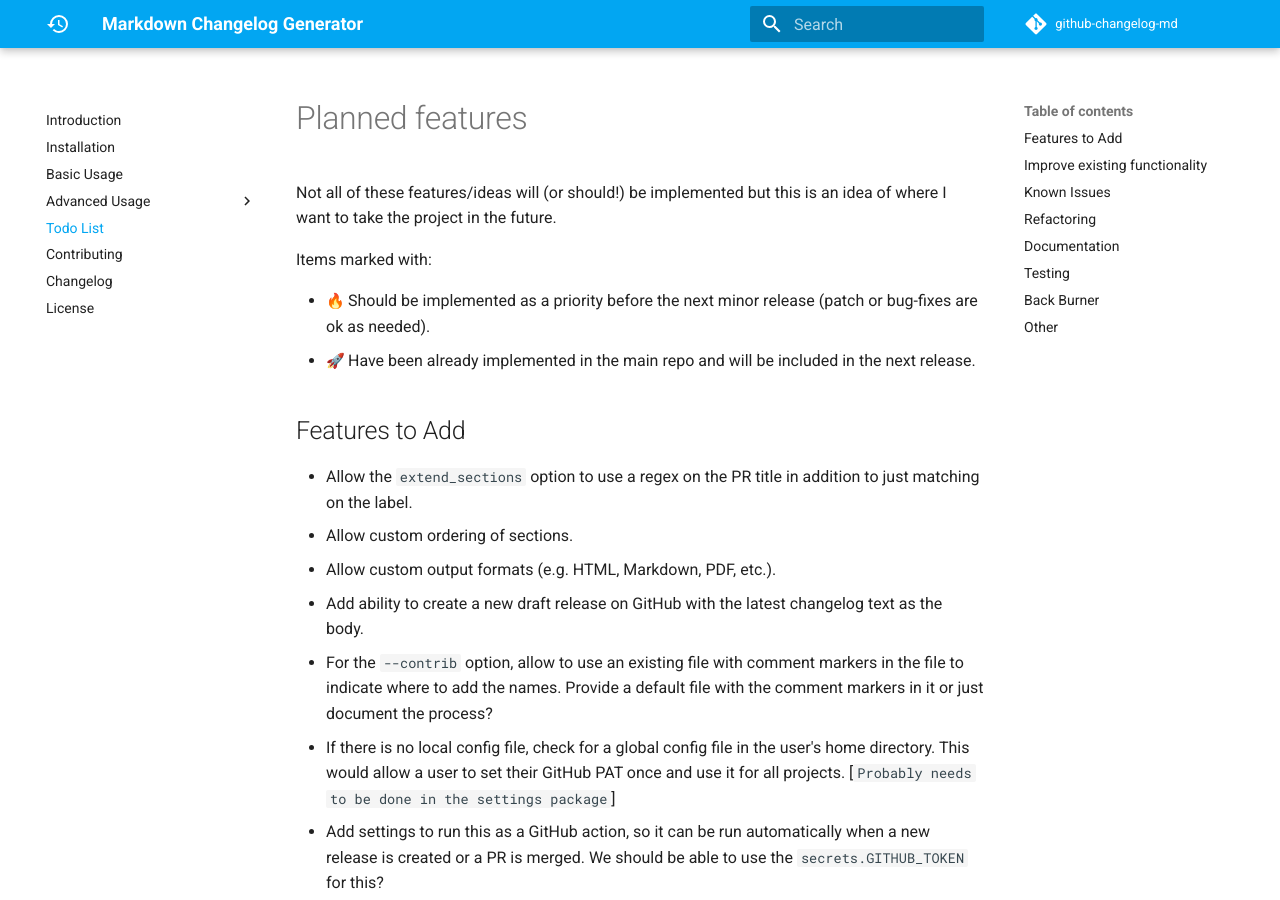
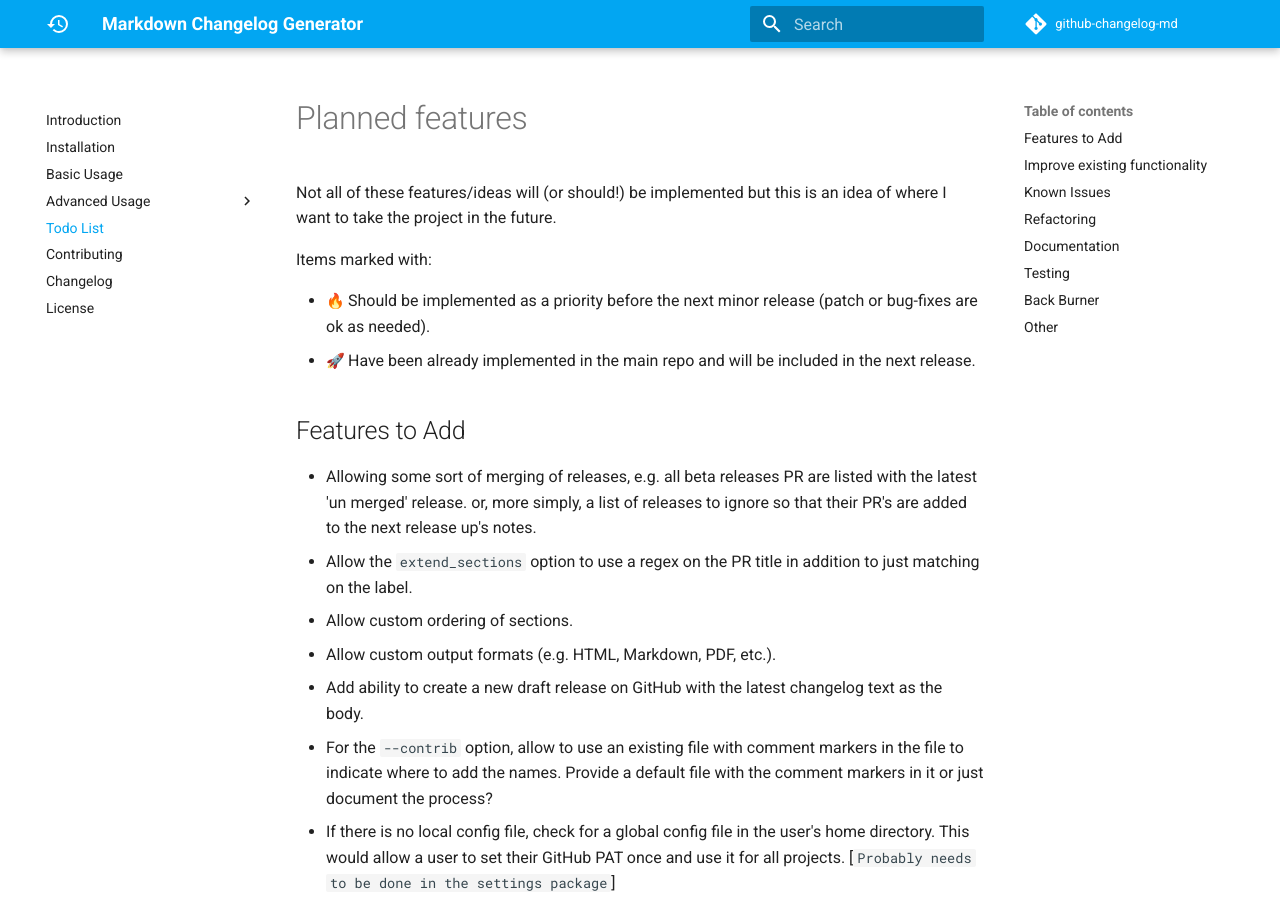
Before and after one commit to seapagan/github-changelog-md, an MkDocs documentation site: the page built from docs/todo.md, in a window 1280 px wide and 900 px high. Built offline with MkDocs 1.6.1 and Material for MkDocs 9.7.7, drawn with Linux system fonts in a browser that asks for light colours; emoji names are drawn with the system emoji font; comment, search, counter and statistics services are not loaded.

Commit message:
Update TODO.md

```diff
--- a/TODO.md
+++ b/TODO.md
@@ -12,6 +12,9 @@ in the next release.
 
 ## Features to Add
 
+- Allowing some sort of merging of releases, e.g. all beta releases PR are listed
+  with the latest 'un merged' release. or, more simply, a list of releases to
+  ignore so that their PR's are added to the next release up's notes.
 - Allow the `extend_sections` option to use a regex on the PR title in addition
   to just matching on the label.
 - Allow custom ordering of sections.
```
